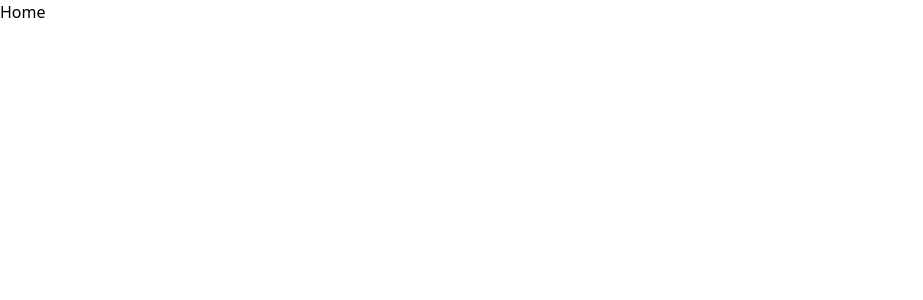
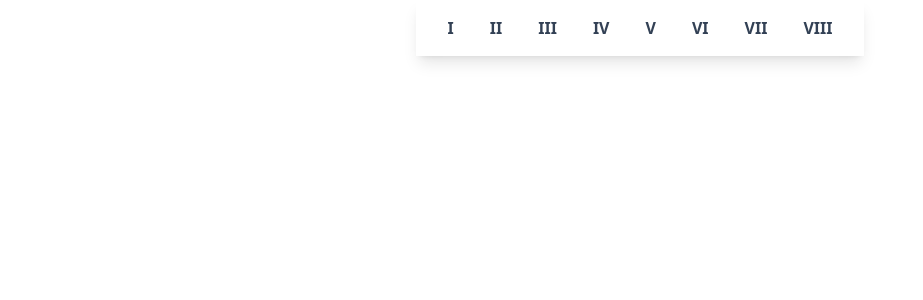
Before and after one commit to maoperations/pokemon-react, a React (Vite) app: page /gen-i in a window 1280 px wide. Shown: the top 300 px of the page, without its empty margins (0-923 px from the left). Built offline with nearby package versions, Linux system fonts and the light colour scheme.

Commit message:
feat: navigation

```diff
--- /dev/null
+++ b/src/components/Navbar/index.jsx
@@ -0,0 +1,28 @@
+const Navbar = () => {
+  const link = [
+    ['I', '/gen-i'],
+    ['II', '/geb-ii'],
+    ['III', '/gen-iii'],
+    ['IV', '/gen-iv'],
+    ['V', '/gen-v'],
+    ['VI', '/gen-vi'],
+    ['VII', '/gen-vii'],
+    ['VIII', '/gen-viii']
+  ]
+  return (
+    <div className='max-w-md mx-auto'>
+      <nav className='flex justify-center space-x-1 bg-white shadow-lg'>
+        {link.map((title, index) => (
+          <a
+            href={title[1]}
+            key={index}
+            className='after:text-red-500 font-bold p-4 text-slate-700 rounded-lg hover:bg-slate-100 hover:text-slate-900'
+          >
+            {title[0]}
+          </a>
+        ))}
+      </nav>
+    </div>
+  )
+}
+export default Navbar
--- a/src/pages/Home/index.jsx
+++ b/src/pages/Home/index.jsx
@@ -1,13 +1,14 @@
-import { useHistory } from "react-router-dom";
+import { useHistory } from 'react-router-dom'
+import Navbar from '../../components/Navbar'
 
 const Home = () => {
-  const router = useHistory();
+  const router = useHistory()
 
   return (
     <div>
-      <p>Home</p>
+      <Navbar />
     </div>
-  );
-};
+  )
+}
 
-export default Home;
+export default Home
```
